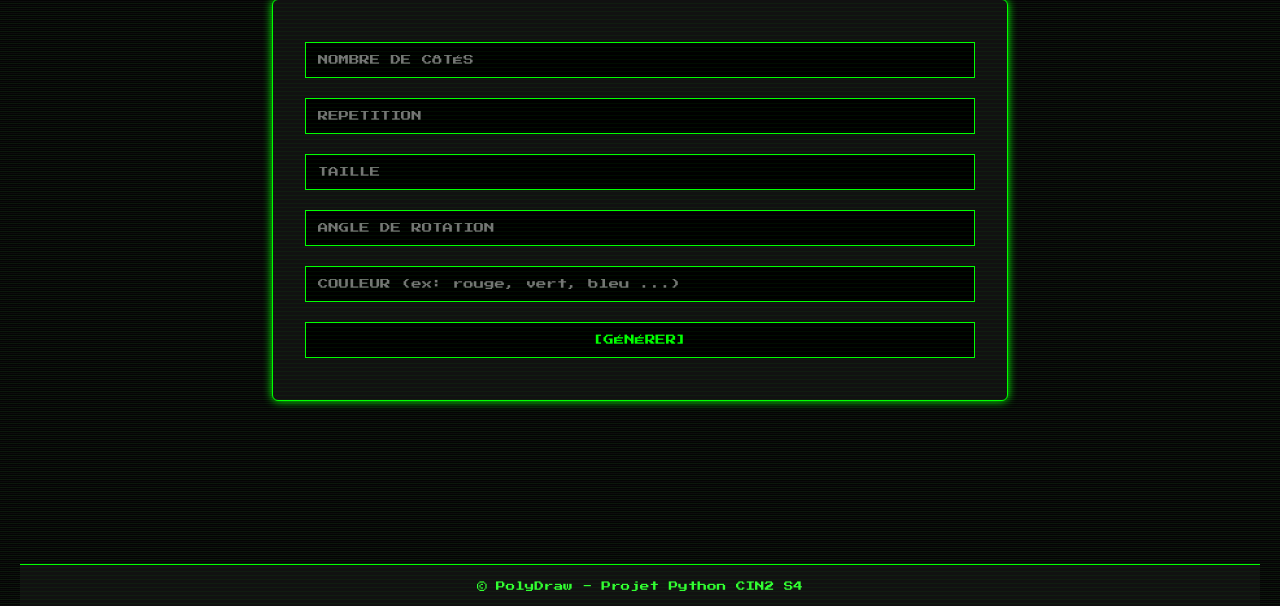
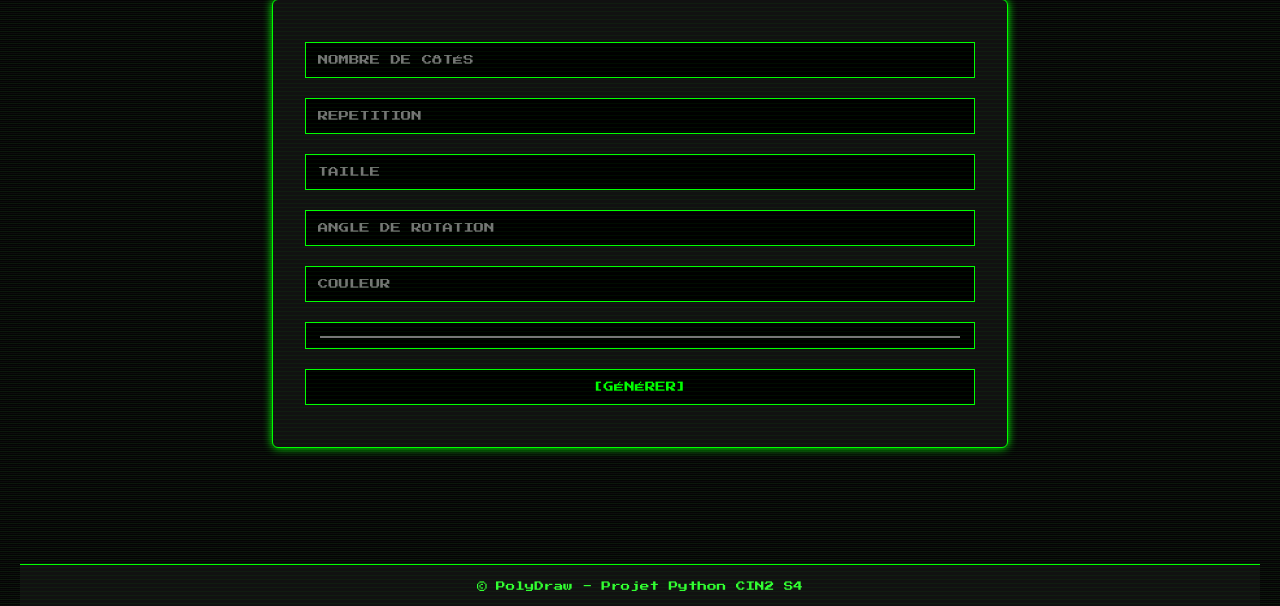
Before and after one commit to Zotiqx/Initiation_Python, a Flask app: page /generateur in a window 1280 px wide. Shown: the part 173-779 px from the top of the page. Run offline with Flask 3, Linux system fonts and the light colour scheme.

Commit message:
changement couleur

```diff
--- a/Python/static/accueil.css
+++ b/Python/static/accueil.css
@@ -54,7 +54,6 @@ body, html {
 }
 
 
-
 @keyframes blink {
   50% { opacity: 0; }
 }
--- a/Python/templates/generateur.html
+++ b/Python/templates/generateur.html
@@ -30,7 +30,10 @@
           <input type="number" name="répétition" placeholder="REPETITION" required />
           <input type="number" name="taille" placeholder="TAILLE" required />
           <input type="number" step="any" name="angle" placeholder="ANGLE DE ROTATION" required />
-          <input type="text" name="couleur" placeholder="COULEUR (ex: rouge, vert, bleu ...)" required />
+          <div class="color-inputs">
+            <input type="text" name="couleur" placeholder="COULEUR" required>
+            <input type="color" name="picker" value="#00ff00" onchange="document.querySelector('input[name=couleur]').value = this.value">
+          </div>
           <button type="submit">[GÉNÉRER]</button>
         </form>
 
```
Also changed, not shown: 1 other file.
